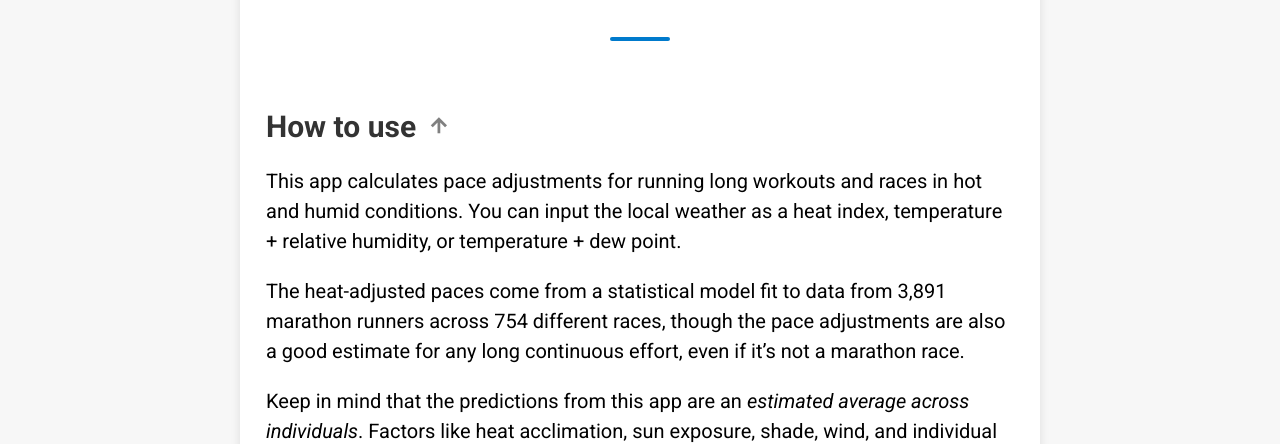
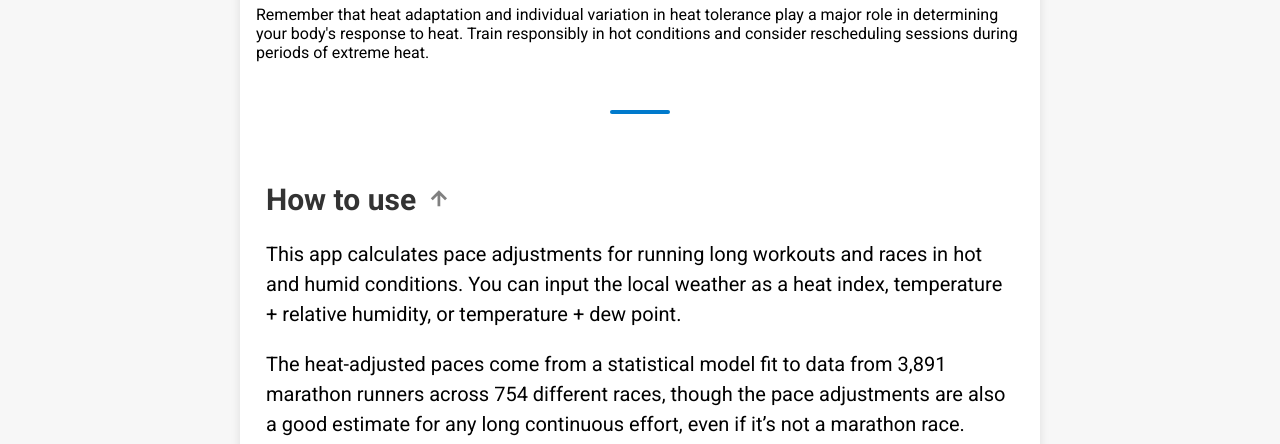
Before and after one commit to johnjdavisiv/heat-adjusted-pace, a plain HTML site: page index.html in a window 1280 px wide. Shown: the part 656-1100 px from the top of the page. Drawn offline with nearby package versions, Linux system fonts and the light colour scheme; a web font is replaced by a local one.

Commit message:
train responsibly my friends

```diff
--- a/index.html
+++ b/index.html
@@ -208,9 +208,17 @@
             <div class="spacer">
                 <span id="result-post">in ideal conditions</span>
             </div>
+            <div class="alert-box disclaimer-box">
+                <div class="disclaimer-inner">
+                    <span class='alert-text'>Remember that heat adaptation and individual variation in heat tolerance play a major role in determining your body's response to heat. Train responsibly in hot conditions and consider rescheduling sessions during periods of extreme heat.</span>
+                </div>
+            </div>
         </div>
         <div class="explainer-text">
             <hr class="separator-thick">
+            <div class="newsletter-block">
+                <script async src="https://eomail6.com/form/187bb3d4-92e9-11ed-8dcb-9536633250ee.js" data-form="187bb3d4-92e9-11ed-8dcb-9536633250ee"></script>
+            </div>
             <h2 id="how-to-use">How to use<a class="material-icons up" href="#top">arrow_upward</a></h2>
             <p>This app calculates pace adjustments for running long workouts and races in hot and humid conditions. You can input the local weather as a heat index, temperature + relative humidity, or temperature + dew point.</p>
             <p>The heat-adjusted paces come from a statistical model fit to data from 3,891 marathon runners across 754 different races, though the pace adjustments are also a good estimate for any long continuous effort, even if it&rsquo;s not a marathon race.</p>
```
